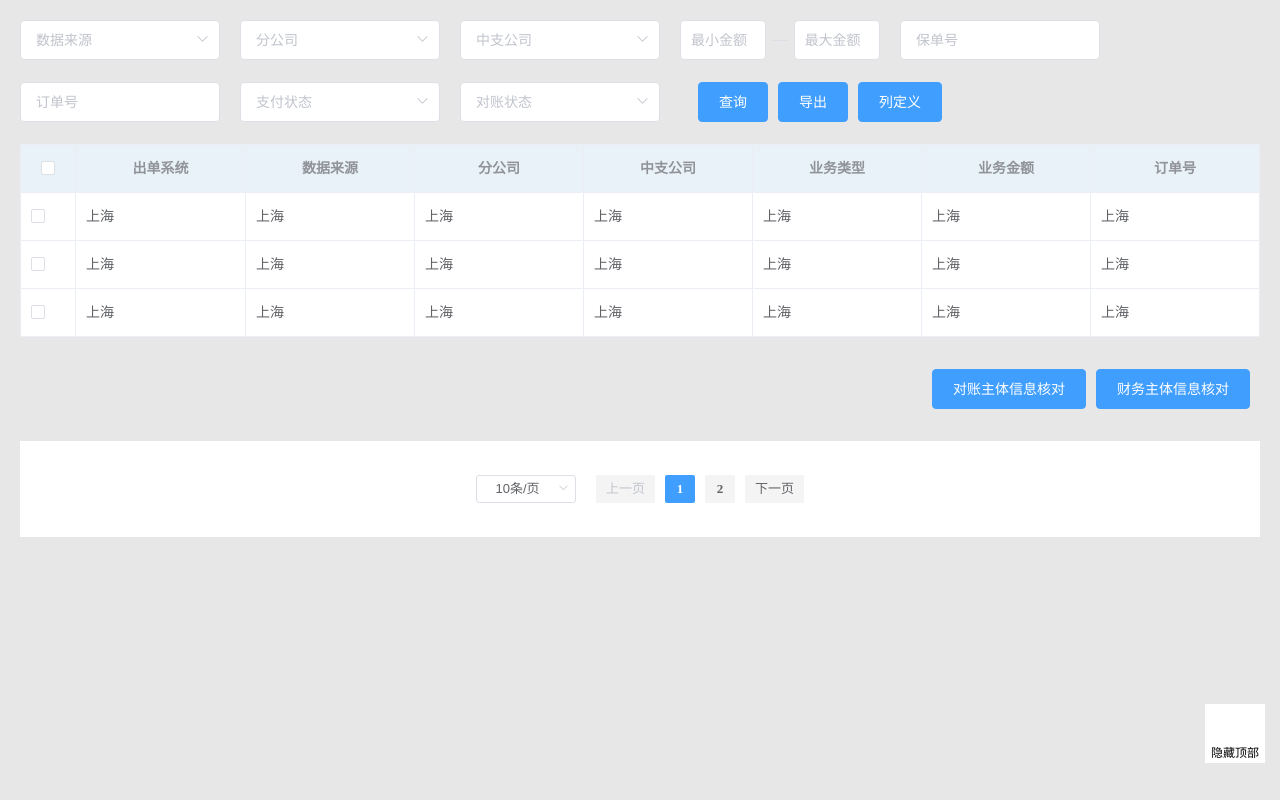
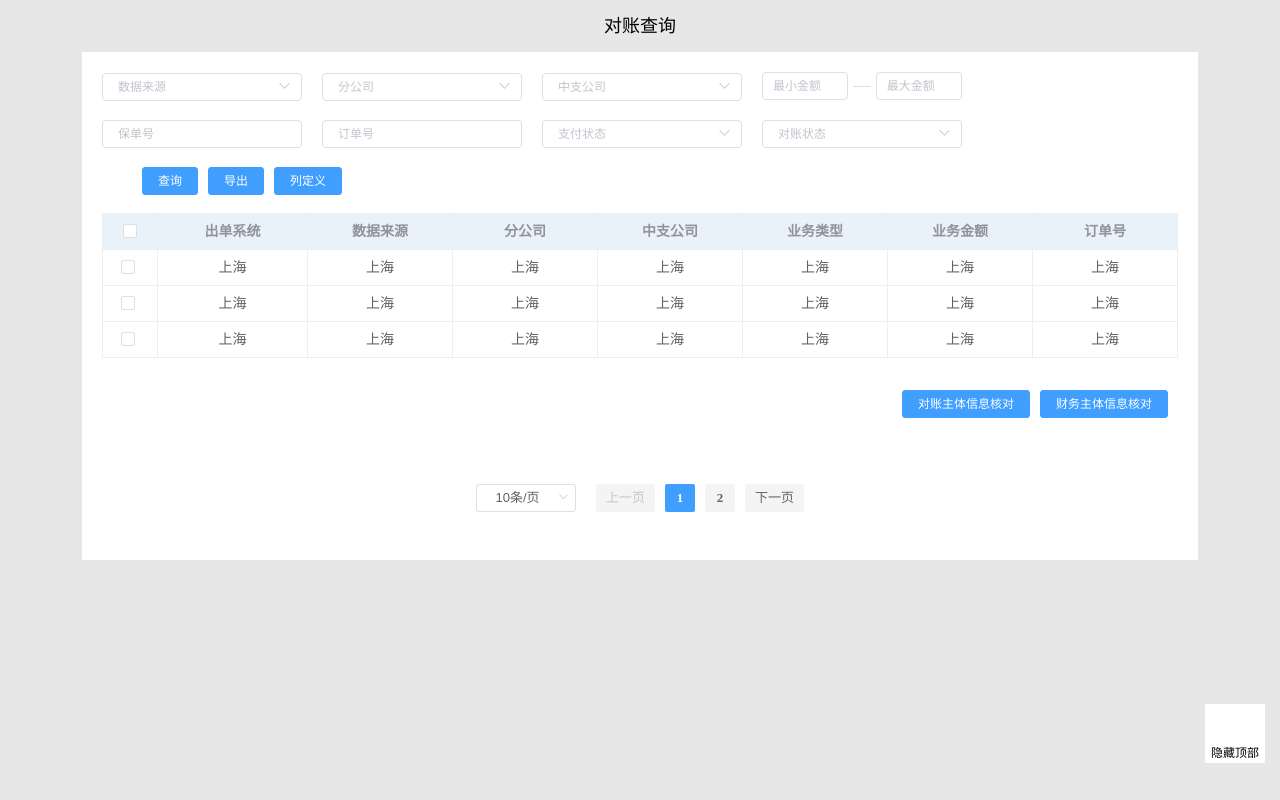
Before and after one commit to FenngChenn/operat_ui, a Vue app: page /#/busiVerify in a window 1280 px wide. Built offline with nearby package versions, Linux system fonts and the light colour scheme.

Commit message:
页面调整

```diff
--- a/src/pages/checkManage/busiVerify.vue
+++ b/src/pages/checkManage/busiVerify.vue
@@ -4,7 +4,7 @@
  * @Author: wangyb
  * @Date: 2022-10-11 11:41:52
  * @LastEditors: wangyb
- * @LastEditTime: 2022-10-13 10:29:52
+ * @LastEditTime: 2022-10-13 13:07:22
 -->
 <template>
   <div class="check-manage">
@@ -20,10 +20,13 @@
         {{ item.v }}
       </div>
     </div> -->
+    <div class="manage-title">
+      <h1 class="title">对账查询</h1>
+    </div>
     <div class="manage-content">
       <!-- 表单 -->
       <div class="manage-form">
-        <el-form ref="manageForm" :model="manageForm">
+        <el-form ref="manageForm" :model="manageForm" size="mini">
           <el-form-item>
             <el-select v-model="manageForm.source" placeholder="数据来源">
               <el-option
@@ -111,6 +114,9 @@
           border
           fit
           highlight-current-row
+          :cell-style="{ textAlign: 'center' }"
+          :header-cell-style="{ textAlign: 'center' }"
+          size="mini"
         >
           <el-table-column v-if="transferData.length > 0" type="selection" width="55"> </el-table-column>
           <el-table-column v-if="transferData.includes('sysCode')" align="center" label="出单系统">
@@ -197,8 +203,8 @@
       </div>
       <!-- 操作按钮 -->
       <div class="manage-view">
-        <el-button type="primary">对账主体信息核对</el-button>
-        <el-button type="primary">财务主体信息核对</el-button>
+        <el-button type="primary" size="mini">对账主体信息核对</el-button>
+        <el-button type="primary" size="mini">财务主体信息核对</el-button>
       </div>
       <!-- 分页器 -->
       <pagination
@@ -224,8 +230,8 @@
         />
       </div>
       <span slot="footer" class="dialog-footer">
-        <el-button @click="dialogVisible = false">取 消</el-button>
-        <el-button type="primary" @click="submit"
+        <el-button size="mini" @click="dialogVisible = false">取 消</el-button>
+        <el-button size="mini" type="primary" @click="submit"
           >确 定</el-button
         >
       </span>
@@ -464,6 +470,12 @@ export default {
 <style lang="less" scoped>
 @import "~@/style/global.less";
 .check-manage {
+  width: 90%;
+  height: 100%;
+  margin: 0 auto;
+  min-width: 960px;
+  min-height: 552px;
+  position: relative;
   .tab-list {
     display: flex;
     max-width: 480px;
@@ -478,8 +490,16 @@ export default {
       color: @tabActiveTxt;
     }
   }
+  .manage-title{
+    .title{
+      margin-bottom: 0;
+      line-height: 52px;
+    }
+  }
   .manage-content {
-    margin-top: 20px;
+    background: #fff;
+    padding: 20px;
+    padding-bottom: 14px;
     .manage-form {
       .el-form {
         display: flex;
--- a/src/router/index.js
+++ b/src/router/index.js
@@ -4,7 +4,7 @@
  * @Author: wangyb
  * @Date: 2022-10-11 09:42:11
  * @LastEditors: wangyb
- * @LastEditTime: 2022-10-13 11:36:15
+ * @LastEditTime: 2022-10-13 13:36:26
  */
 import Vue from 'vue'
 import Router from 'vue-router'
@@ -83,7 +83,7 @@ const router = new Router({
           component: resolve => {
             require(['@/pages/checkManage/accoVerify.vue'], resolve)
           },
-          name: '/accoVerify',
+          name: 'accoVerify',
           meta: {
             title: '对账主体信息核对',
           }
```
